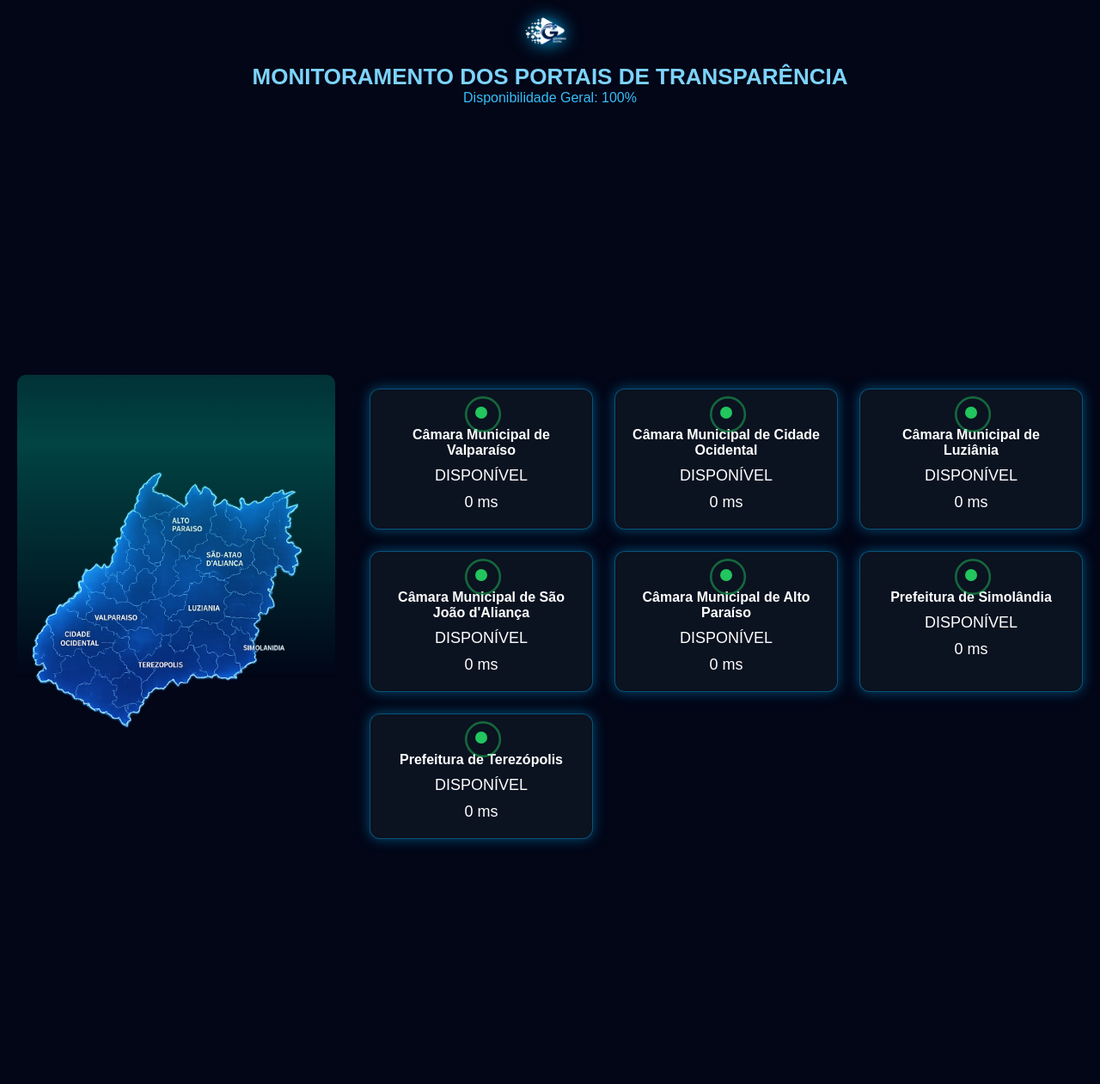
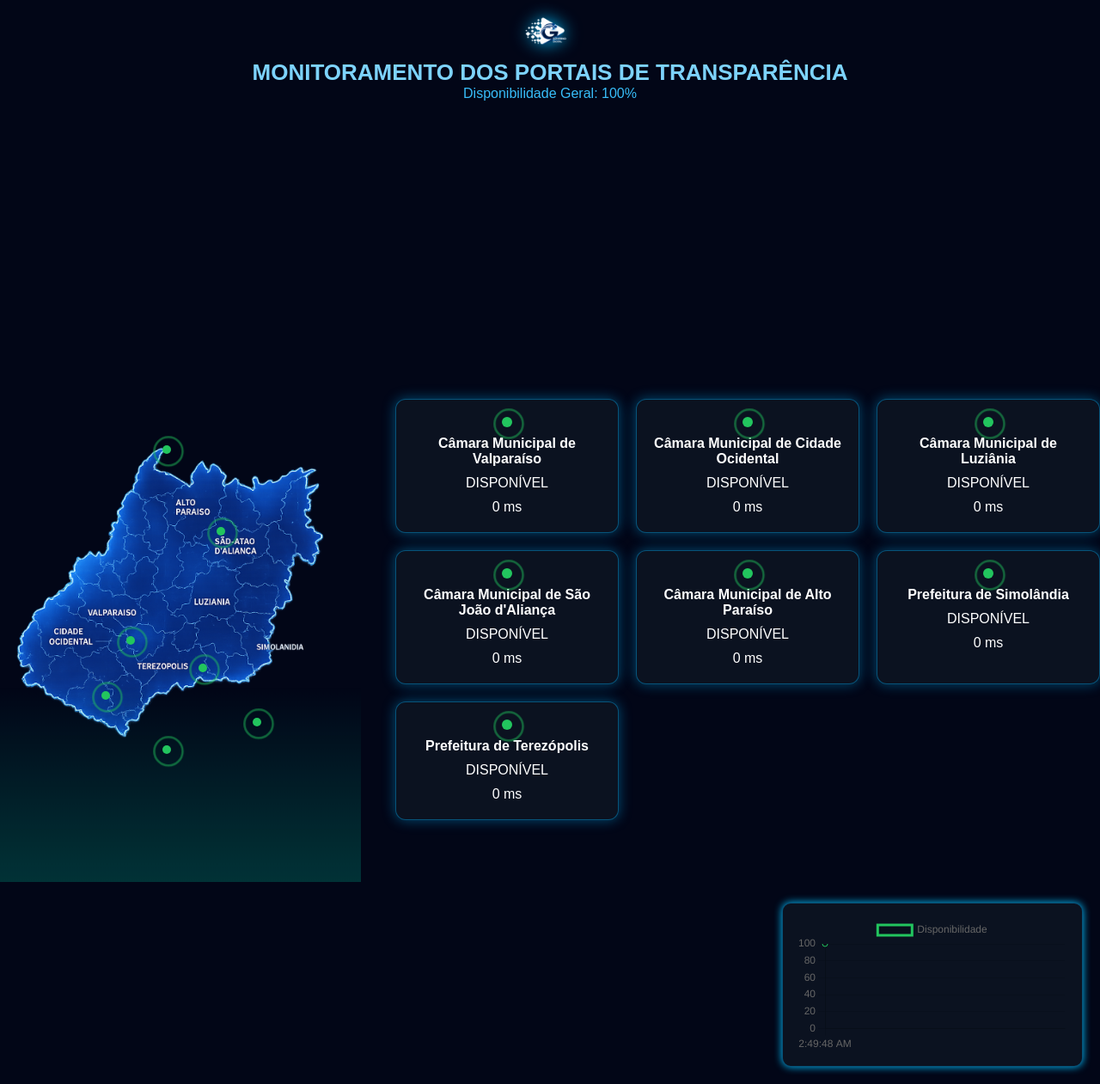
Before and after one commit to besttecsystem2025-cell/painel-noc-transparencia, a Flask app: page / in a window 1280 px wide. Shown: the whole page at 86% size. Run offline with Flask 3, Linux system fonts and the light colour scheme; data that the repository does not hold is empty.

Commit message:
Update dashboard.html

```diff
--- a/templates/dashboard.html
+++ b/templates/dashboard.html
@@ -8,9 +8,9 @@
 
 <title>Centro de Monitoramento</title>
 
+<script src="https://cdn.jsdelivr.net/npm/chart.js"></script>
+
 <style>
-
-/* RESET */
 
 *{
 margin:0;
@@ -18,14 +18,12 @@ padding:0;
 box-sizing:border-box;
 }
 
-/* TELA */
-
 html,body{
 width:100vw;
 height:100vh;
 overflow:hidden;
 background:#020617;
-font-family:Arial, Helvetica, sans-serif;
+font-family:Arial;
 color:white;
 }
 
@@ -44,12 +42,10 @@ filter:drop-shadow(0 0 10px #00bfff);
 h1{
 font-size:26px;
 color:#7dd3fc;
-margin-top:5px;
 }
 
 .status{
 color:#38bdf8;
-font-size:16px;
 }
 
 /* LAYOUT */
@@ -60,12 +56,11 @@ width:100%;
 height:calc(100vh - 100px);
 
 display:flex;
+
 justify-content:center;
 align-items:center;
 
 gap:40px;
-
-padding:20px;
 
 }
 
@@ -79,50 +74,97 @@ position:relative;
 
 overflow:hidden;
 
-border-radius:10px;
-
 }
 
 .mapa img{
-
 width:100%;
-
-display:block;
-
 }
 
-/* SCANNER */
+/* SCAN */
 
 .scan{
 
 position:absolute;
-
-top:0;
-left:0;
 
 width:100%;
 height:100%;
 
 background:linear-gradient(
 180deg,
-transparent 0%,
-rgba(0,255,200,0.25) 50%,
-transparent 100%
+transparent,
+rgba(0,255,200,0.25),
+transparent
 );
 
 animation:scan 5s linear infinite;
-
-pointer-events:none;
 
 }
 
 @keyframes scan{
 
 0%{transform:translateY(-100%)}
-
 100%{transform:translateY(100%)}
 
 }
+
+/* RADAR NAS CIDADES */
+
+.city{
+
+position:absolute;
+
+width:10px;
+height:10px;
+
+background:#22c55e;
+
+border-radius:50%;
+
+}
+
+.city::after{
+
+content:'';
+
+position:absolute;
+
+width:24px;
+height:24px;
+
+border-radius:50%;
+
+border:2px solid #22c55e;
+
+top:-7px;
+left:-7px;
+
+animation:radar 2s infinite;
+
+}
+
+@keyframes radar{
+
+0%{
+transform:scale(.5);
+opacity:1;
+}
+
+100%{
+transform:scale(2);
+opacity:0;
+}
+
+}
+
+/* POSIÇÕES */
+
+.alto{top:20%; left:45%;}
+.valparaiso{top:55%; left:35%;}
+.cidade{top:65%; left:28%;}
+.luziania{top:60%; left:55%;}
+.saojoao{top:35%; left:60%;}
+.simolandia{top:70%; left:70%;}
+.terezopolis{top:75%; left:45%;}
 
 /* CARDS */
 
@@ -132,7 +174,7 @@ display:grid;
 
 grid-template-columns:repeat(3,260px);
 
-gap:25px;
+gap:20px;
 
 }
 
@@ -160,24 +202,12 @@ align-items:center;
 
 gap:10px;
 
-transition:.3s;
-
 }
-
-.card:hover{
-
-transform:scale(1.05);
-
-box-shadow:0 0 25px #00b4ff;
-
-}
-
-/* RADAR */
 
 .radar{
 
-width:14px;
-height:14px;
+width:12px;
+height:12px;
 
 background:#22c55e;
 
@@ -193,89 +223,41 @@ content:'';
 
 position:absolute;
 
-width:28px;
-height:28px;
+width:24px;
+height:24px;
 
 border-radius:50%;
 
 border:2px solid #22c55e;
 
-top:-7px;
-left:-7px;
+top:-6px;
+left:-6px;
 
 animation:radar 2s infinite;
 
 }
 
-@keyframes radar{
+/* GRÁFICO */
 
-0%{
-transform:scale(.6);
-opacity:1;
-}
+.grafico{
 
-100%{
-transform:scale(2);
-opacity:0;
-}
+position:absolute;
 
-}
+bottom:20px;
 
-.card strong{
-font-size:16px;
-}
+right:20px;
 
-.card span{
-font-size:18px;
-}
+width:350px;
 
-/* RESPONSIVO */
+background:#0b1220;
 
-@media(max-width:1100px){
+padding:15px;
 
-.container{
+border-radius:10px;
 
-flex-direction:column;
+border:1px solid rgba(0,180,255,.4);
 
-height:auto;
-
-}
-
-.cards{
-
-grid-template-columns:repeat(2,260px);
-
-}
-
-.mapa{
-
-width:320px;
-
-}
-
-}
-
-@media(max-width:600px){
-
-html,body{
-
-overflow:auto;
-
-}
-
-.cards{
-
-grid-template-columns:1fr;
-
-width:90%;
-
-}
-
-.mapa{
-
-width:250px;
-
-}
+box-shadow:0 0 10px #00bfff;
 
 }
 
@@ -305,9 +287,23 @@ Disponibilidade Geral: <span id="percentual">100%</span>
 
 <div class="scan"></div>
 
+<div class="city alto"></div>
+<div class="city valparaiso"></div>
+<div class="city cidade"></div>
+<div class="city luziania"></div>
+<div class="city saojoao"></div>
+<div class="city simolandia"></div>
+<div class="city terezopolis"></div>
+
 </div>
 
 <div class="cards" id="grid"></div>
+
+</div>
+
+<div class="grafico">
+
+<canvas id="uptime"></canvas>
 
 </div>
 
@@ -324,6 +320,38 @@ const nomes = {
 "Terezópolis":"Prefeitura de Terezópolis"
 
 }
+
+const ctx = document.getElementById('uptime');
+
+const chart = new Chart(ctx,{
+
+type:'line',
+
+data:{
+labels:[],
+datasets:[{
+
+label:'Disponibilidade',
+
+data:[],
+
+borderColor:'#22c55e',
+
+tension:.3
+
+}]
+},
+
+options:{
+scales:{
+y:{
+min:0,
+max:100
+}
+}
+}
+
+})
 
 async function carregar(){
 
@@ -357,6 +385,24 @@ grid.innerHTML+=`
 
 })
 
+/* atualizar gráfico */
+
+const agora = new Date().toLocaleTimeString()
+
+chart.data.labels.push(agora)
+
+chart.data.datasets[0].data.push(dados.percentual)
+
+if(chart.data.labels.length>10){
+
+chart.data.labels.shift()
+
+chart.data.datasets[0].data.shift()
+
+}
+
+chart.update()
+
 }
 
 carregar()
```
